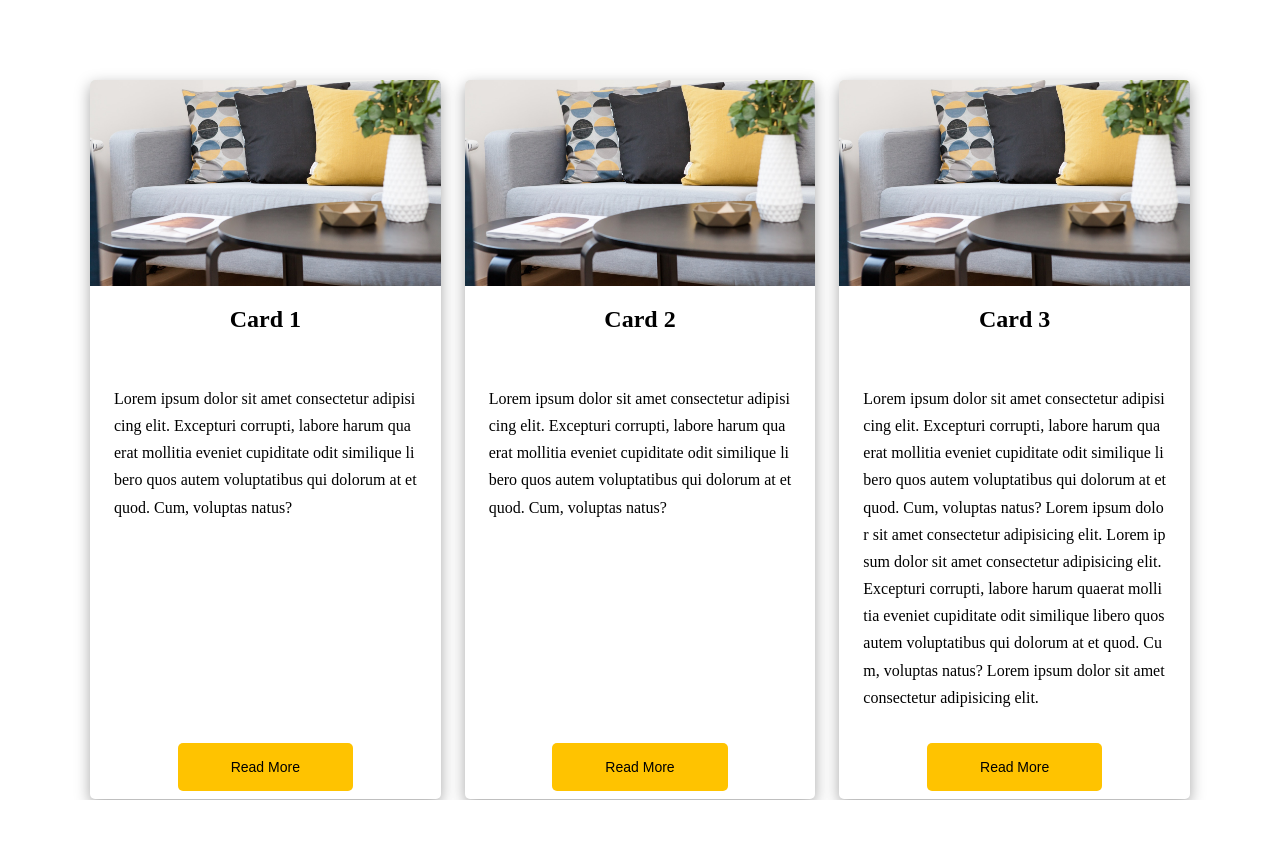
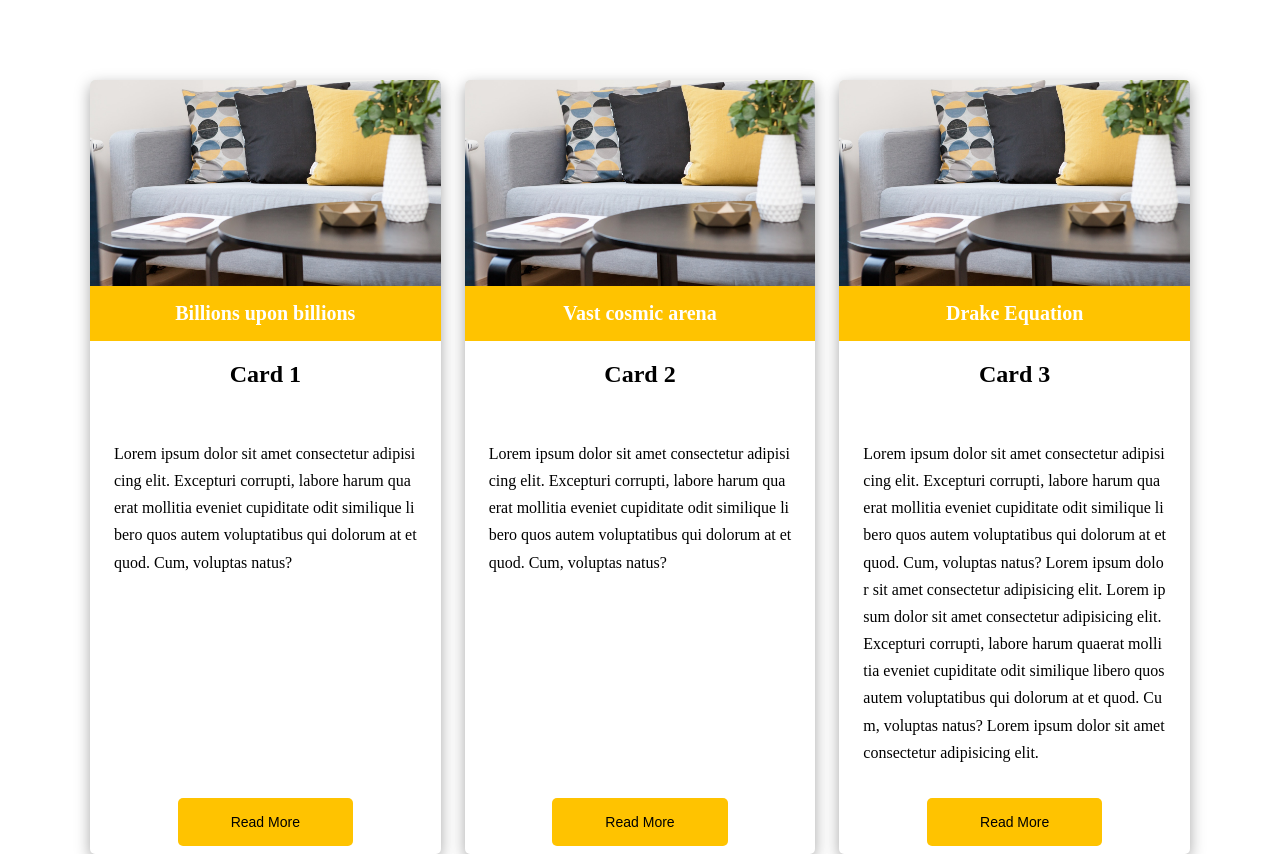
Before and after one commit to sfarid811/cards-grid-css, a plain HTML site: page index.html in a window 1280 px wide. Before the commit the page ends 800 px from the top, so only its background shows below. Drawn offline with Linux system fonts and the light colour scheme.

Commit message:
Figcaption header Image

```diff
--- a/index.html
+++ b/index.html
@@ -11,13 +11,14 @@
     <div class="container">
         <div class="card1">
                 <img src="sofa.jpg" alt="">
+                <figcaption>Billions upon billions</figcaption>
                 <h2 class="card-title">Card 1</h2>
                 <p class="card-text">Lorem ipsum dolor sit amet consectetur adipisicing elit. Excepturi corrupti, labore harum quaerat mollitia eveniet cupiditate odit similique libero quos autem voluptatibus qui dolorum at et quod. Cum, voluptas natus? </p>
                 <button>Read More</button>
         </div>
         <div class="card2">
                 <img src="sofa.jpg" alt="">
-
+                <figcaption>Vast cosmic arena</figcaption>
                 <h2 class="card-title">Card 2</h2>
                 <p class="card-text">Lorem ipsum dolor sit amet consectetur adipisicing elit. Excepturi corrupti, labore harum quaerat mollitia eveniet cupiditate odit similique libero quos autem voluptatibus qui dolorum at et quod. Cum, voluptas natus?</p>
                 <button>Read More</button>
@@ -25,6 +26,7 @@
         </div>
         <div class="card3">
                 <img src="sofa.jpg" alt="">
+                <figcaption>Drake Equation</figcaption>
                 <h2 class="card-title">Card 3</h2>
                 <p class="card-text">Lorem ipsum dolor sit amet consectetur adipisicing elit. Excepturi corrupti, labore harum quaerat mollitia eveniet cupiditate odit similique libero quos autem voluptatibus qui dolorum at et quod. Cum, voluptas natus?
                     Lorem ipsum dolor sit amet consectetur adipisicing elit. Lorem ipsum dolor sit amet consectetur adipisicing elit. Excepturi corrupti, labore harum quaerat mollitia eveniet cupiditate odit similique libero quos autem voluptatibus qui dolorum at et quod. Cum, voluptas natus? Lorem ipsum dolor sit amet consectetur adipisicing elit.
--- a/styles.css
+++ b/styles.css
@@ -25,7 +25,17 @@ img {
     object-fit: cover;
     cursor: pointer;
 }
+figcaption {
+    position: relative;
+    bottom: 0;
+    background-color:  #FFC300;
+    color: #fff;
+    font-size: 20px;
+    text-align: center;
+    padding: 1rem;
+    font-weight: bold;
 
+}
 .card1, .card2, .card3 {
     box-shadow: rgba(0, 0, 0, 0.35) 0px 5px 15px;
     display: flex;
```
